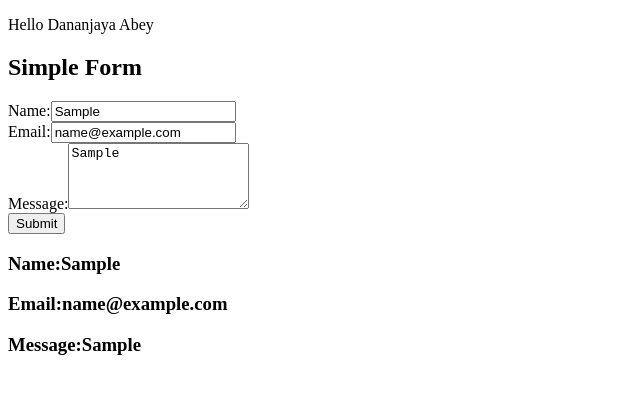
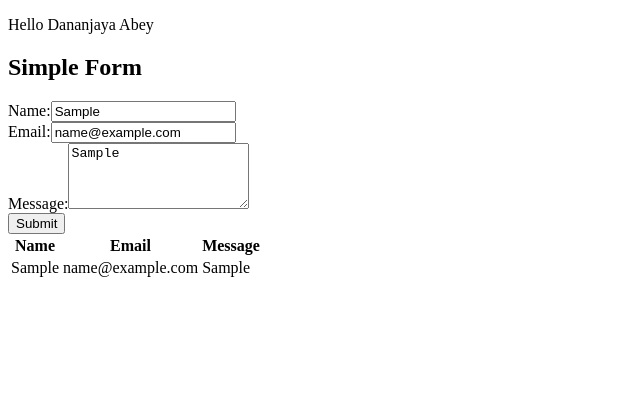
Before and after one commit to dananjayaabeytd/Angular-Basics, an Angular app: page / in a window 1280 px wide. Both pictures are taken after typing "Sample", "name@example.com", "Sample" into the empty fields and a click on the button "Submit". Shown: the top 394 px of the page, without its empty margins (0-640 px from the left). Built offline with nearby package versions, Linux system fonts and the light colour scheme.

Commit message:
add data to array and display as a table

```diff
--- a/src/app/my-first-comp/my-first-comp.component.html
+++ b/src/app/my-first-comp/my-first-comp.component.html
@@ -34,9 +34,27 @@
 
   </form>
 
-  <div *ngIf="isSubmitted">
+  <!-- <div *ngIf="isSubmitted">
     <h3><strong>Name:</strong>{{ name }}</h3>
     <h3><strong>Email:</strong>{{ email }}</h3>
     <h3><strong>Message:</strong>{{ message }}</h3>
-  </div>
+  </div> -->
+
+  <table *ngIf="isSubmitted">
+    <thead>
+        <tr>
+            <th>Name</th>
+            <th>Email</th>
+            <th>Message</th>
+        </tr>
+    </thead>
+
+    <tbody>
+        <tr *ngFor="let msg of messages">
+            <td>{{msg.name}}</td>
+            <td>{{msg.email}}</td>
+            <td>{{msg.message}}</td>
+        </tr>
+    </tbody>
+  </table>
 </div>
--- a/src/app/my-first-comp/my-first-comp.component.ts
+++ b/src/app/my-first-comp/my-first-comp.component.ts
@@ -10,13 +10,17 @@ export class MyFirstCompComponent {
   name:String= '';
   email:String= '';
   message:String= '';
-  isSubmitted:boolean= false;
+  isSubmitted:boolean= true;
+  messages:Array<any>= [];
 
   onSubmit() :void{
     this.isSubmitted = true;
-    console.log('Name: '+this.name);
-    console.log('Email: '+this.email);
-    console.log('Message: '+this.message);
+    this.messages.push({
+      'name':this.name,
+      'email':this.email,
+      'message':this.message
+    })
+    console.log(this.messages)
   }
 
 }
```
